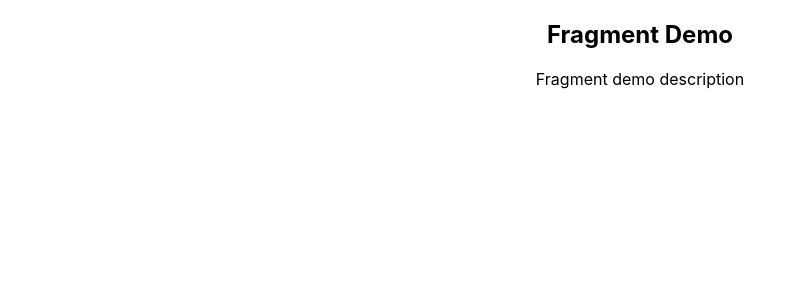
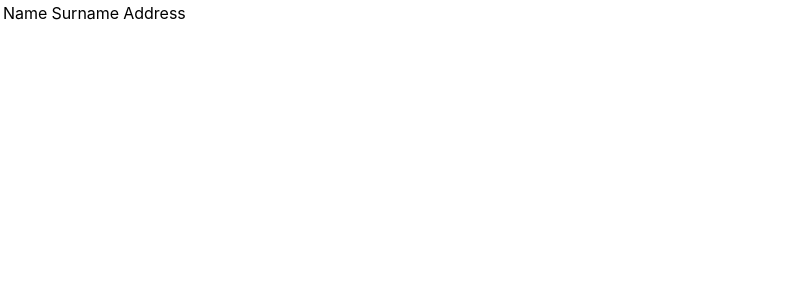
Before and after one commit to frizio/demo-react-app, a React (Create React App) app: page / in a window 1280 px wide. Shown: the top 300 px of the page, without its empty margins (0-802 px from the left). Built offline with nearby package versions, Linux system fonts and the light colour scheme.

Commit message:
Table and columns with fragments

```diff
--- a/src/App.js
+++ b/src/App.js
@@ -19,12 +19,14 @@ import styles from  './css/appStyles.module.css'
 import FormHandling from './components/FormHandling';
 import LifecycleMounting from './components/LifecycleMounting';
 import FragmentDemo from './components/FragmentDemo';
+import FragmentTable from './components/FragmentTable';
 
 class App extends Component {
   render() {
     return (
       <div className="App">
-        <FragmentDemo/>
+        <FragmentTable/>
+        {/* <FragmentDemo/> */}
         {/* <LifecycleMounting/> */}
         {/* <FormHandling/> */}
         {/* <Stylesheet primary={true} />
--- /dev/null
+++ b/src/components/FragmentColumns.js
@@ -0,0 +1,14 @@
+import React from 'react'
+
+function FragmentColumn() {
+
+  return (
+    <React.Fragment>
+      <td>Name</td>
+      <td>Surname</td>
+      <td>Address</td>
+    </React.Fragment>
+  )
+}
+
+export default FragmentColumn
--- /dev/null
+++ b/src/components/FragmentTable.js
@@ -0,0 +1,18 @@
+import React from 'react'
+import FragmentColumn from './FragmentColumns'
+
+function FragmentTable() {
+  return (
+    <div>
+      <table>
+        <thead>
+          <tr>
+            <FragmentColumn/>
+          </tr>
+        </thead>
+      </table>
+    </div>
+  )
+}
+
+export default FragmentTable
```
